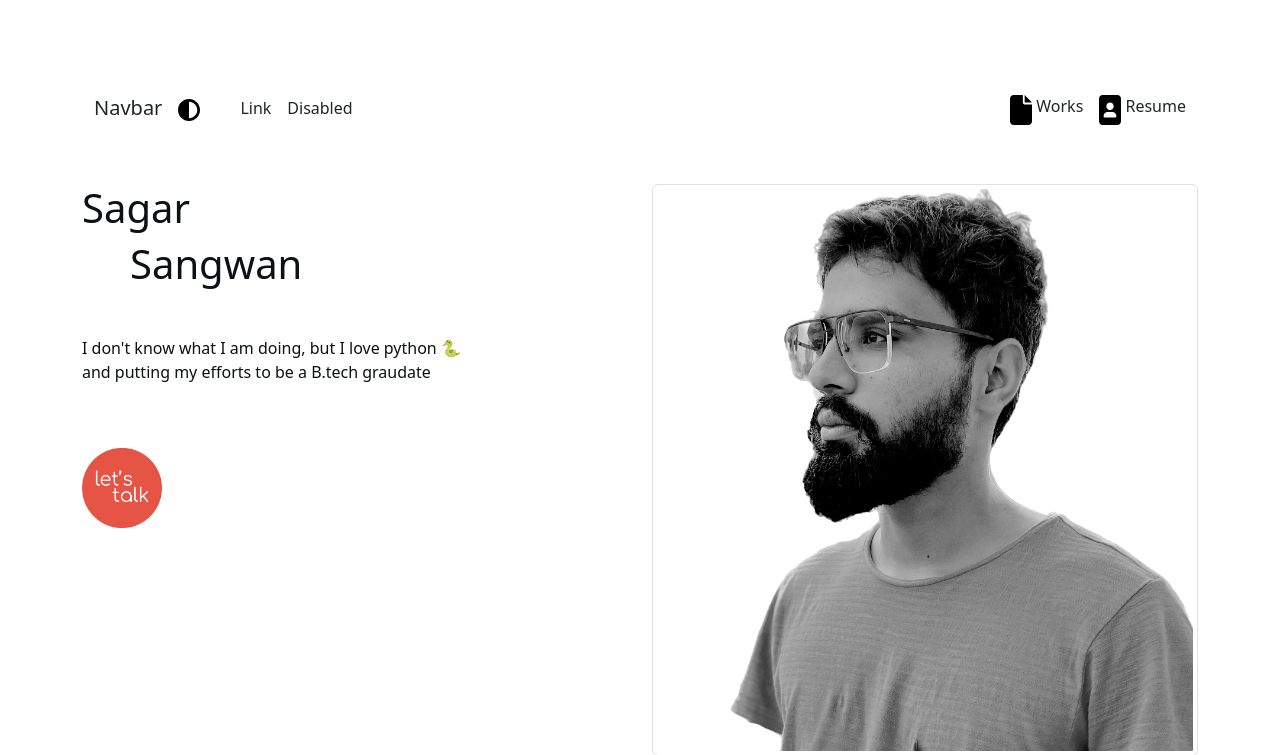
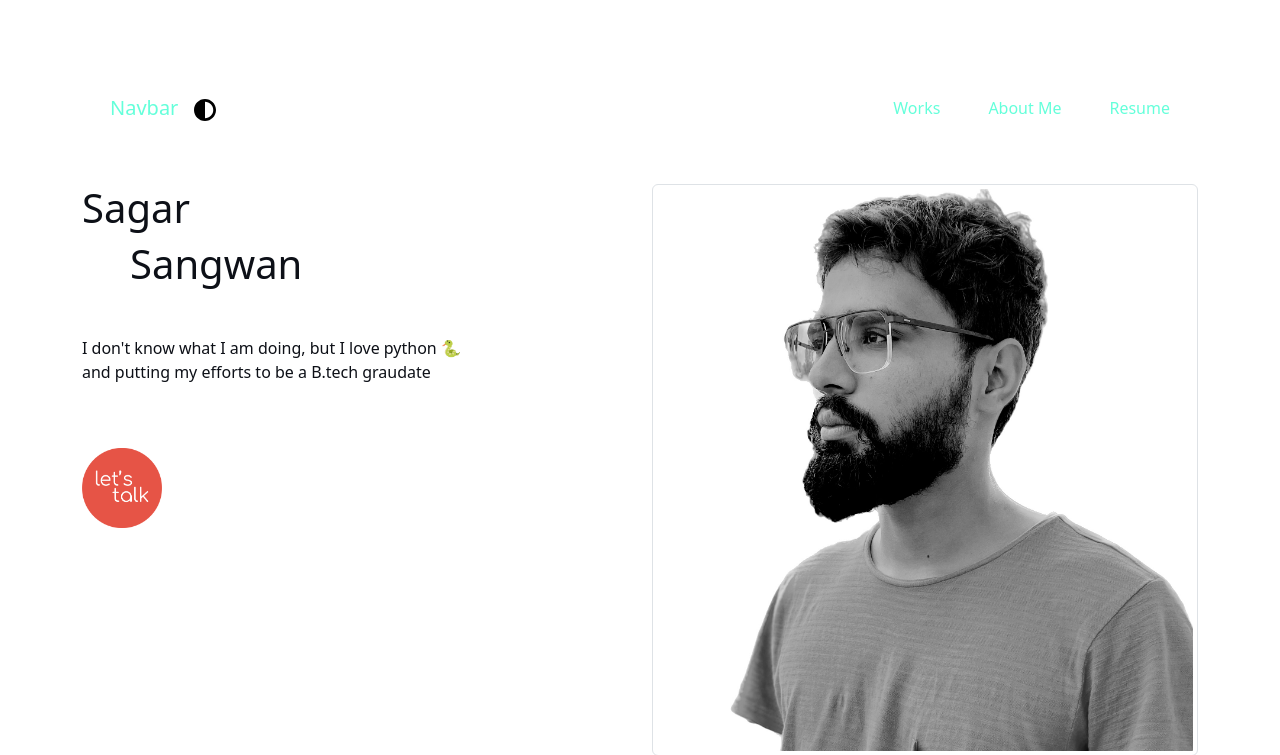
Before and after one commit to sagarsangwan/personalportfolio, a Django app: page / in a window 1280 px wide. Shown: the top 755 px of the page. Run offline with Django 3.2, Linux system fonts and the light colour scheme; some libraries are stand-ins or nearby versions.

Commit message:
changed links in navbar and color

```diff
--- a/core/templates/components/navbar.html
+++ b/core/templates/components/navbar.html
@@ -1,7 +1,12 @@
+<style>
+    .green-color {
+        color: #64ffda;
+    }
+</style>
 <header>
-    <nav class="navbar navbar-expand-lg ">
+    <nav class="navbar navbar-expand-lg px-3">
         <div class="container-fluid">
-            <a class="navbar-brand text-dark" href="#">Navbar</a>
+            <a class="navbar-brand green-color" href="#">Navbar</a>
             <a onclick="myFunction()"><img width="22" class="pt-1" src="/static/images/dark-light-mode.svg" alt="">
             </a>
             <button class="navbar-toggler" type="button" data-bs-toggle="collapse"
@@ -15,23 +20,23 @@
 
                     </li>
                     <li class="nav-item">
-                        <a class="nav-link text-dark" href="#">Link</a>
-                    </li>
-                    <li class="nav-item">
-                        <a class="nav-link text-dark disabled">Disabled</a>
+
                     </li>
                 </ul>
                 <ul class="navbar-nav mb-2 ps-3 mb-lg-0 ">
                     <li class="nav-item ms-md-3 ">
-                        <a class="text-dark"
-                            href="https://docs.google.com/document/d/1QUCcYkhGv8y5gVbP9F_GwQzZ1z4gcVEg_UIRei06MQE/edit?usp=sharing"><img
-                                width="22" class="pt-1" src="/static/images/work.svg" alt=""> Works
+                        <a class="green-color"
+                            href="#Myworks">
+                            Works
                         </a>
                     </li>
-                    <li class="nav-item ms-md-3">
-                        <a class="text-dark"
-                            href="https://docs.google.com/document/d/1QUCcYkhGv8y5gVbP9F_GwQzZ1z4gcVEg_UIRei06MQE/edit?usp=sharing"><img
-                                width="22" class="pt-1" src="/static/images/resume1.svg" alt=""> Resume
+                    <li class="nav-item ms-md-5 ">
+                        <a class=" green-color" href="#Aboutme">About Me</a>
+                    </li>
+                    <li class="nav-item ms-md-5">
+                        <a class="green-color"
+                            href="https://docs.google.com/document/d/1QUCcYkhGv8y5gVbP9F_GwQzZ1z4gcVEg_UIRei06MQE/edit?usp=sharing">
+                            Resume
                         </a>
                     </li>
                 </ul>
```
